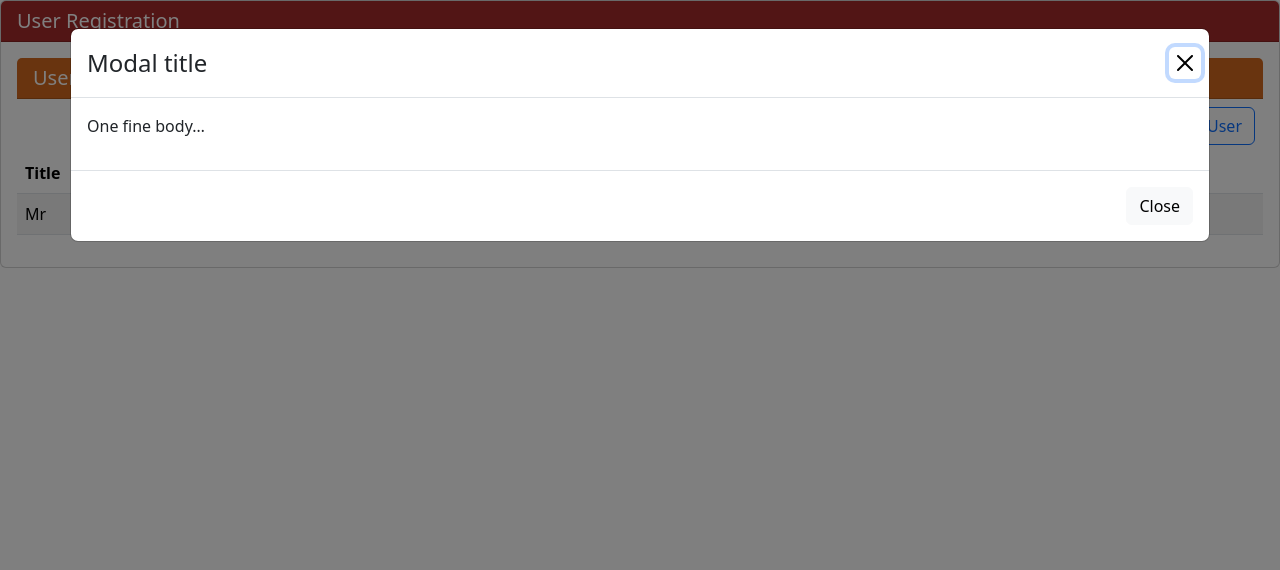
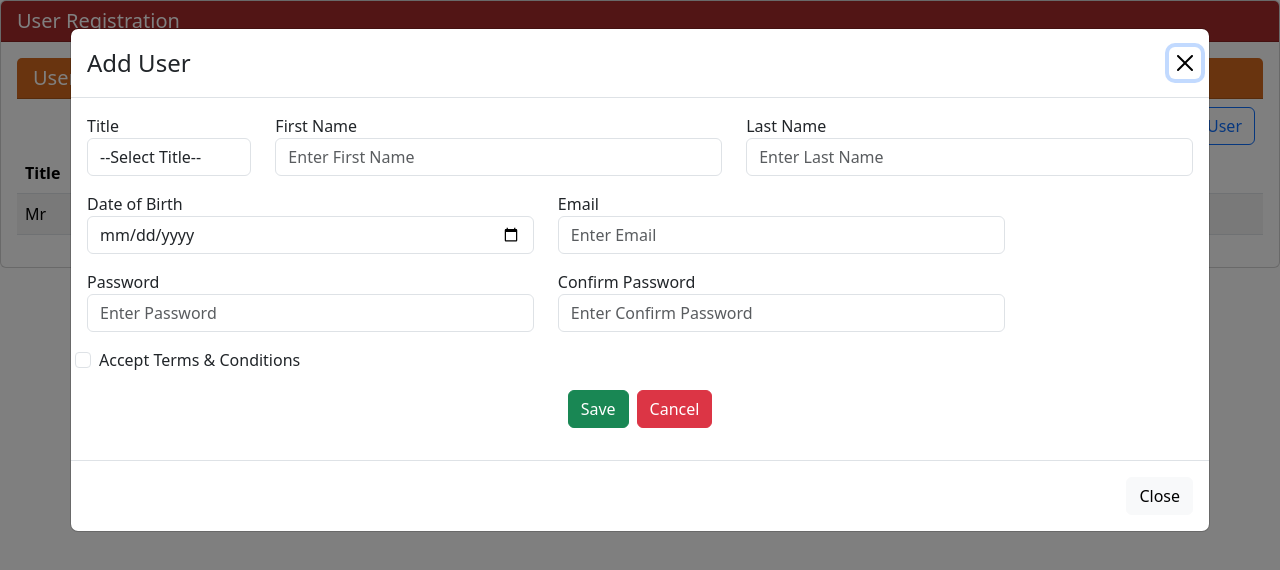
Before and after one commit to alikashi543211/Angular_CRUD_Using_POP_Ups_APP, an Angular app: page / in a window 1280 px wide. Both pictures are taken after a click on the button "Add User". Shown: the top 570 px of the page. Built offline with nearby package versions, Linux system fonts and the light colour scheme.

Commit message:
user add form design

```diff
--- a/src/app/app.component.html
+++ b/src/app/app.component.html
@@ -3,11 +3,70 @@
     <div class="card-body">
         <ng-template #content let-modal>
             <div class="modal-header">
-                <h4 class="modal-title">Modal title</h4>
+                <h4 class="modal-title">Add User</h4>
                 <button type="button" class="btn-close" aria-label="Close" (click)="modal.dismiss('Cross click')"></button>
             </div>
             <div class="modal-body">
-                <p>One fine body&hellip;</p>
+                <form action="" [formGroup]="addForm" (ngSubmit)="addUser()">
+
+                    <div class="row mb-3">
+                        <div class="form-group col">
+                            <label>Title</label>
+                            <select class="form-control" formControlName="title">
+                                <option value="">--Select Title--</option>
+                                <option value="Mr">Mr</option>
+                                <option value="Mrs">Mrs</option>
+                                <option value="Miss">Miss</option>
+                                <option value="Ms">Ms</option>
+                            </select>
+                        </div>
+                        <div class="form-group col-5">
+                            <label>First Name</label>
+                            <input type="text" class="form-control" formControlName="firstName" placeholder="Enter First Name">
+                        </div>
+                        <div class="form-group col-5">
+                            <label>Last Name</label>
+                            <input type="text" class="form-control" formControlName="lastName" placeholder="Enter Last Name">
+                        </div>
+                    </div>
+
+                    <div class="row mb-3">
+                        <div class="form-group col-5">
+                            <label>Date of Birth</label>
+                            <input type="date" class="form-control" formControlName="dob">
+                        </div>
+                        <div class="form-group col-5">
+                            <label>Email</label>
+                            <input type="text" class="form-control" formControlName="email" placeholder="Enter Email">
+                        </div>
+                    </div>
+
+                    <div class="row mb-3">
+                        <div class="form-group col-5">
+                            <label>Password</label>
+                            <input type="password" class="form-control" formControlName="password" placeholder="Enter Password">
+                        </div>
+                        <div class="form-group col-5">
+                            <label>Confirm Password</label>
+                            <input type="password" class="form-control" formControlName="confirmPassword" placeholder="Enter Confirm Password">
+                        </div>
+                    </div>
+
+                    <div class="row mb-3">
+                        <div class="form-group col form-check">
+                            <input type="checkbox" class="form-check-input" id="acceptTerms" formControlName="acceptTerms" />
+                            <label for="acceptTerms" class="form-check-label">Accept Terms & Conditions</label>
+                        </div>
+                    </div>
+
+                    <div class="row mb-3">
+                        <div class="form-group text-center">
+                            <button type="submit" class="btn btn-success me-2">Save</button>
+                            <button type="button" class="btn btn-danger">Cancel</button>
+                        </div>
+                    </div>
+
+                </form>
             </div>
             <div class="modal-footer">
                 <button type="button" class="btn btn-light" (click)="modal.close('Close click')">Close</button>
--- a/src/app/app.component.ts
+++ b/src/app/app.component.ts
@@ -69,8 +69,6 @@
     	this.modalService.open(content, { size: 'xl' });
     }
 
-
-
     onEdit(userId) {
         alert("Edit Called " + userId);
     }
@@ -78,4 +76,9 @@
     onDelete(userId) {
         alert("Delete Called " + userId);
     }
+
+    addUser() {
+        console.log(this.addForm.value);
+        console.log(this.addForm.valid);
+    }
 }
```
